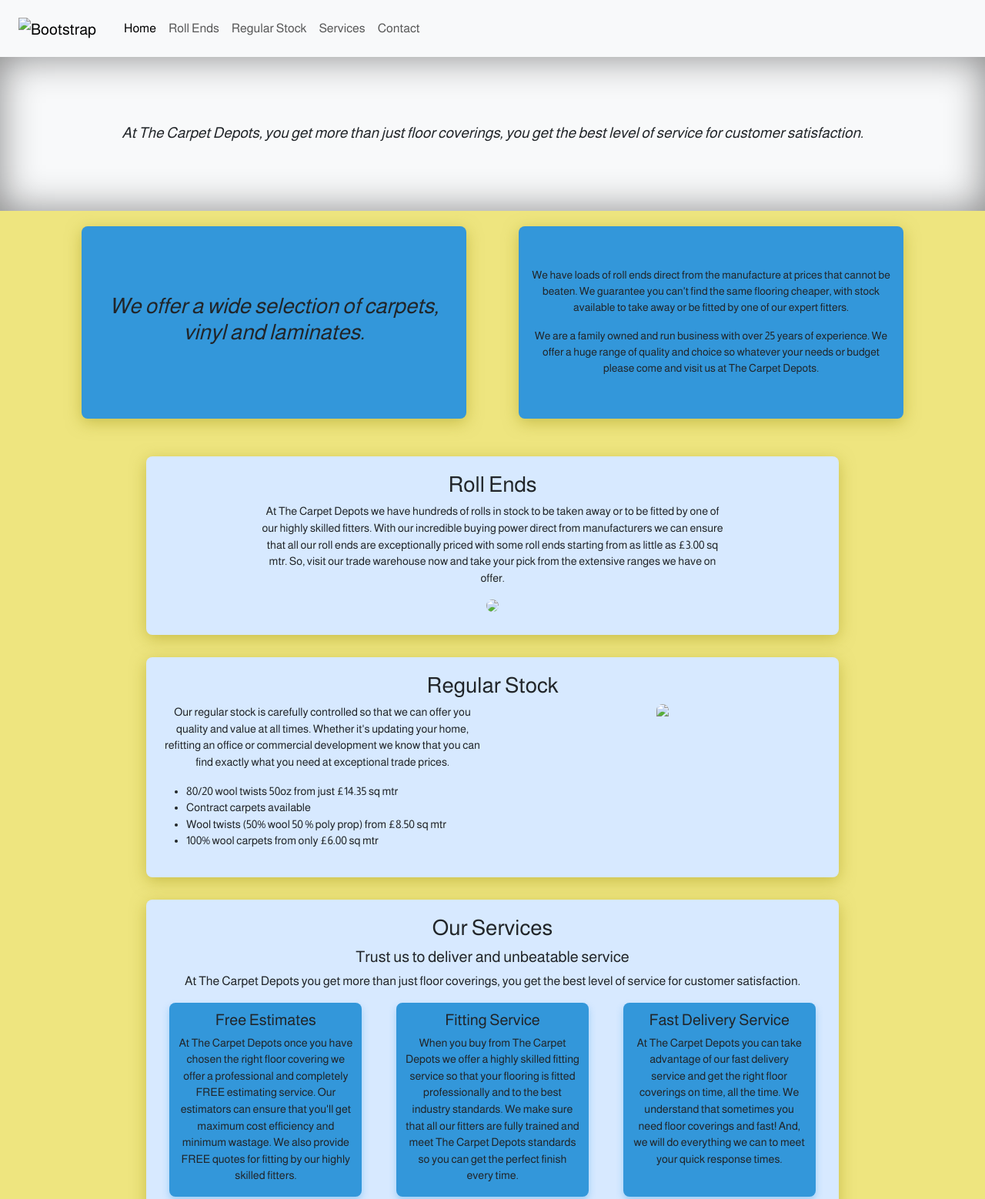
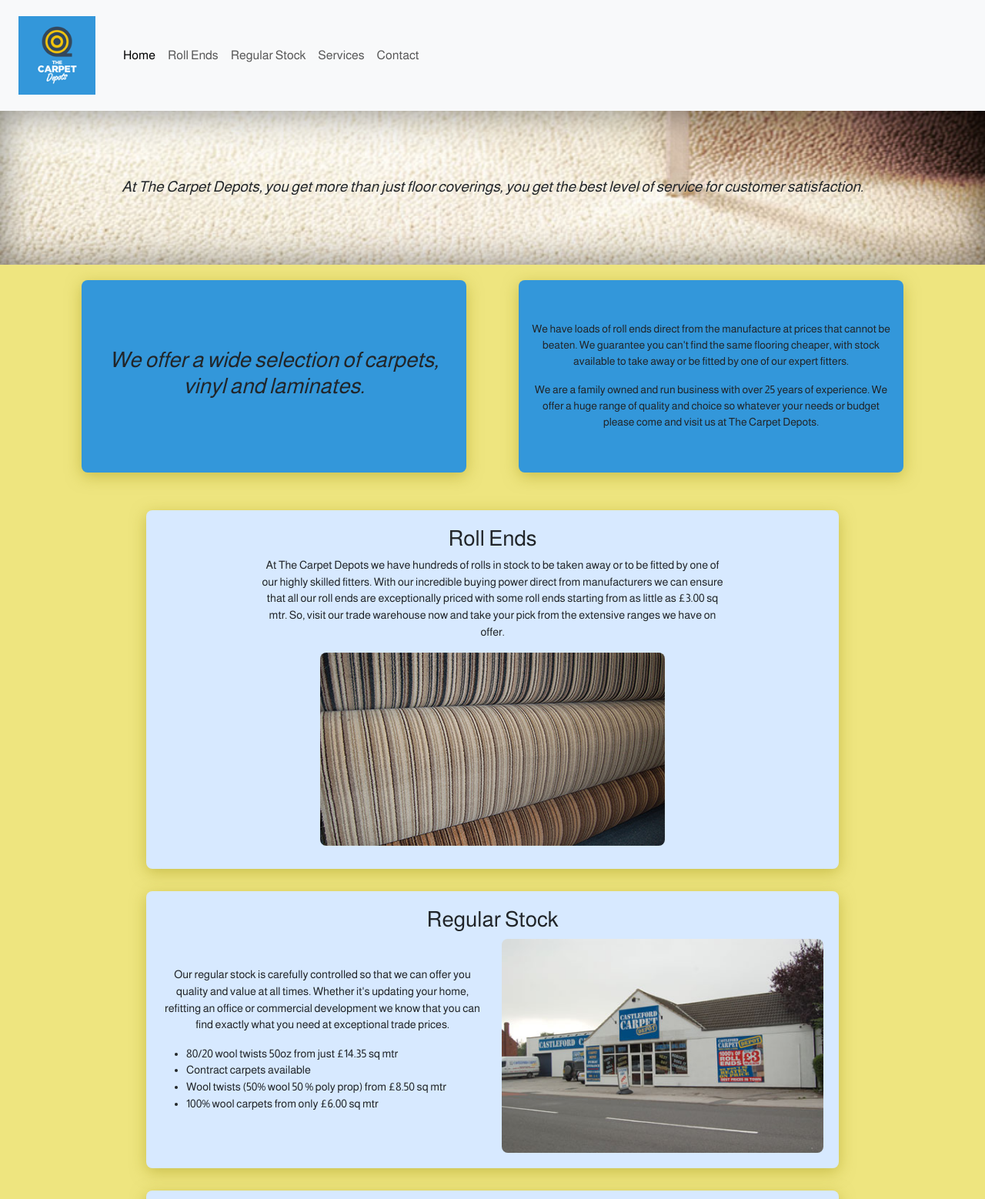
Before and after one commit to Newellso1/Carpet_Reboot, a plain HTML site: page index.html in a window 1280 px wide. Shown: the top 1558 px of the page at 77% size. Drawn offline with nearby package versions, Linux system fonts and the light colour scheme; the site is published under a folder, as on GitHub Pages, so addresses that start at the root find nothing.

Commit message:
Images not working
Keep forgetting to add full stops in the directory path for the images

```diff
--- a/index.html
+++ b/index.html
@@ -21,7 +21,7 @@
             <nav class="navbar bg-body-tertiary">
                 <div class="container">
                     <a class="navbar-brand" href="#">
-                        <img src="/assets/the-carpet-depots-126.png" alt="Bootstrap" width="100">
+                        <img src="./assets/the-carpet-depots-126.png" alt="Bootstrap" width="100">
                     </a>
                 </div>
             </nav>
@@ -94,7 +94,7 @@
                     So, visit our trade warehouse now and take your pick from the extensive ranges we have on offer.</p>
             </div>
             <div class="col-md-12 d-flex justify-content-center ">
-                <img class="img-fluid " src="/assets/rollends-main.jpg">
+                <img class="img-fluid " src="./assets/rollends-main.jpg">
             </div>
         </div>
 
@@ -123,7 +123,7 @@
             </div>
 
             <div class="col-md-6 d-flex justify-content-center ">
-                <img class="img-fluid " src="/assets/regularstock-main.jpg">
+                <img class="img-fluid " src="./assets/regularstock-main.jpg">
             </div>
 
         </div>
--- a/styles.css
+++ b/styles.css
@@ -24,7 +24,7 @@ body {
 /* home styles */
 
 .banner {
-    background-image: url(/assets/banner_main.jpg);
+    background-image: url(./assets/banner_main.jpg);
     background-size: cover;
     background-repeat: no-repeat;
     box-shadow: inset 0 0 50px rgba(0, 0, 0, 0.466);
```
